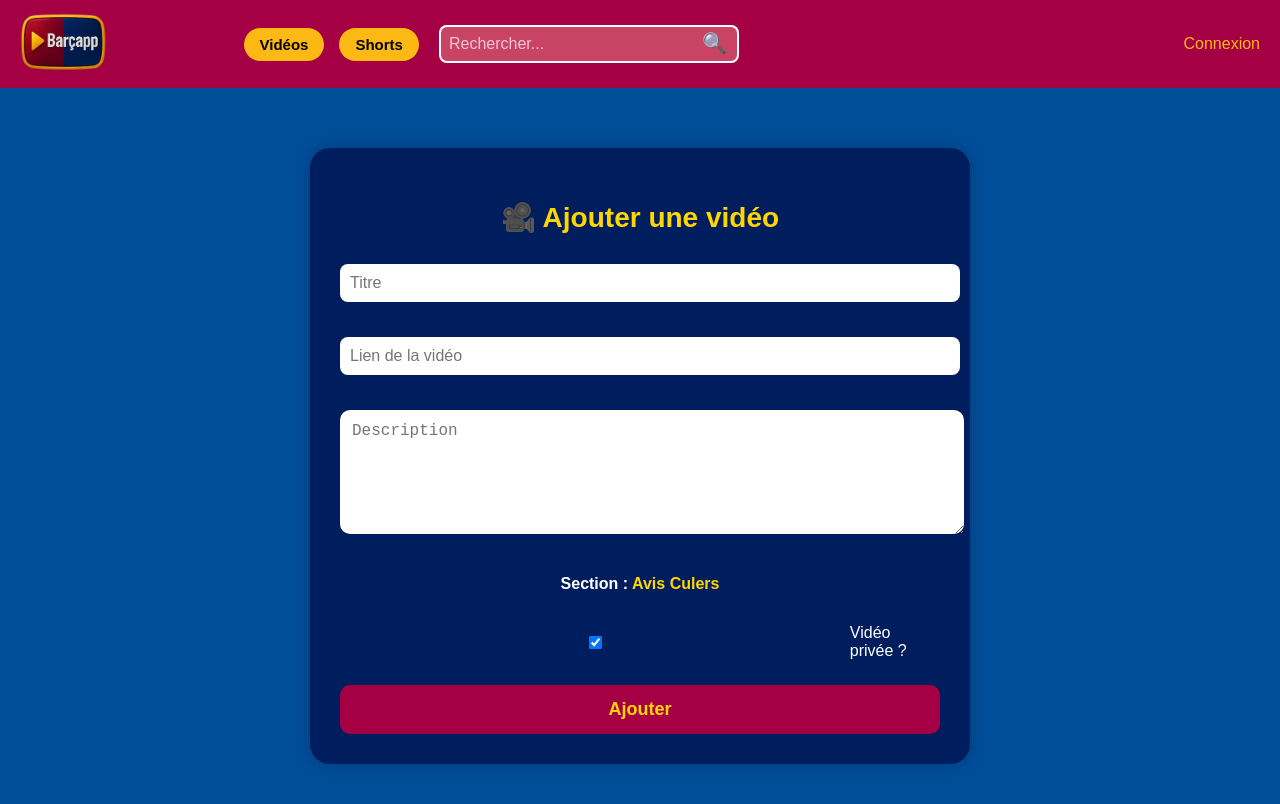
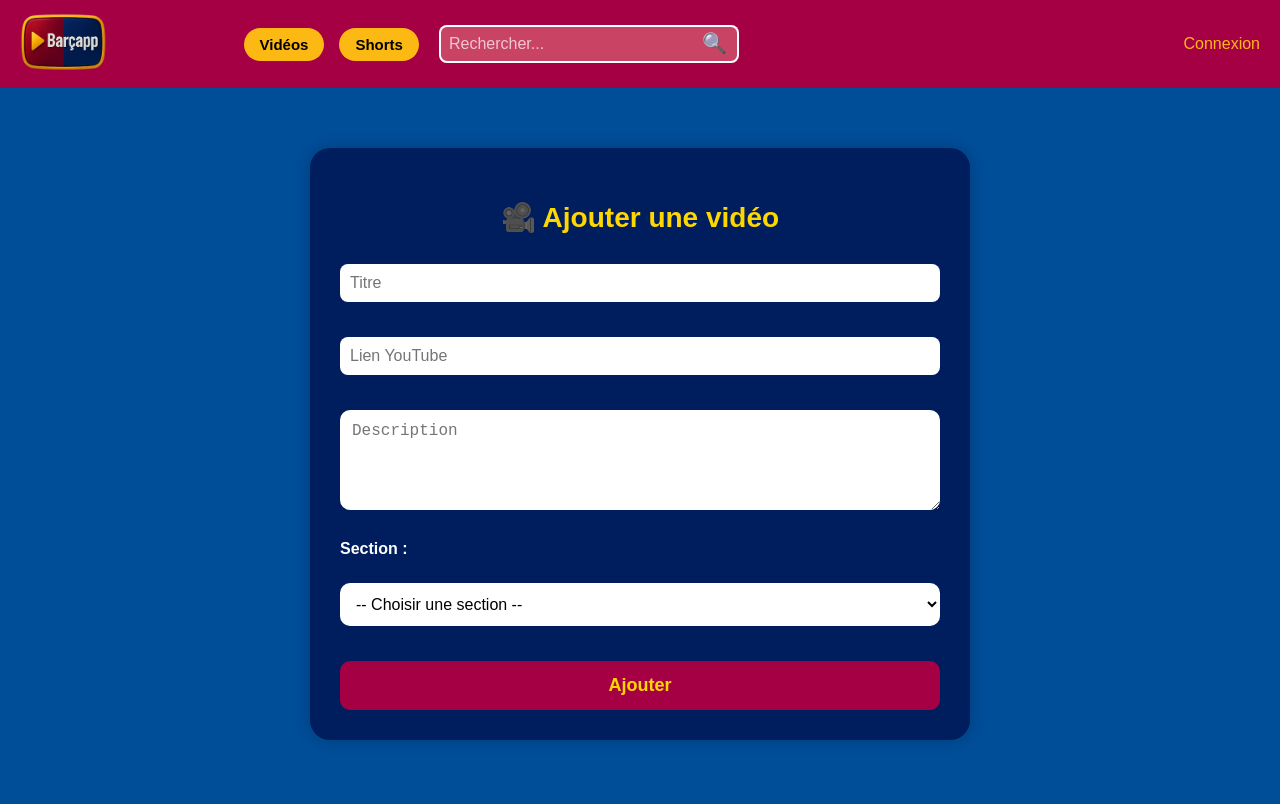
Before and after one commit to chablucas/front-barcapp, a React (Create React App) app: page /ajouter-video in a window 1280 px wide. Shown: the top 804 px of the page. Built offline with nearby package versions, Linux system fonts and the light colour scheme.

Commit message:
AddVideo

```diff
--- a/src/pages/AddVideo.css
+++ b/src/pages/AddVideo.css
@@ -25,6 +25,7 @@
   gap: 15px;
 }
 
+/* Inputs, textarea, select */
 .add-video-form input,
 .add-video-form textarea,
 .add-video-form select {
@@ -35,6 +36,7 @@
   background-color: #fff;
   color: #000;
   width: 100%;
+  box-sizing: border-box;
 }
 
 .add-video-form textarea {
@@ -42,18 +44,12 @@
   min-height: 100px;
 }
 
-.checkbox-label {
-  display: flex;
-  justify-content: space-between;
-  align-items: center;
-  background: none;
-  color: white;
+/* Label de la section */
+.select-label {
+  text-align: left;
   font-size: 16px;
-  padding: 0 5px;
-}
-
-.checkbox-label input {
-  margin-right: 8px;
+  font-weight: 600;
+  margin-top: 5px;
 }
 
 .add-video-button {
@@ -65,11 +61,12 @@
   padding: 14px;
   border-radius: 10px;
   cursor: pointer;
-  transition: background-color 0.3s ease;
+  transition: background-color 0.3s ease, transform 0.1s ease;
 }
 
 .add-video-button:hover {
   background-color: #8e0035;
+  transform: translateY(-1px);
 }
 
 .add-video-message {
--- a/src/pages/AddVideo.js
+++ b/src/pages/AddVideo.js
@@ -1,30 +1,38 @@
 import React, { useState } from 'react';
 import './AddVideo.css';
+
+const API = 'https://back-barcapp.onrender.com/api';
 
 const AddVideo = () => {
   const [form, setForm] = useState({
     title: '',
     description: '',
-        competition: 'Avis Culers',
-        videoUrl: '',
-        isPrivate: true
+    competition: '',
+    videoUrl: ''
   });
+
   const [message, setMessage] = useState('');
 
   const handleChange = (e) => {
-        const { name, value, type, checked } = e.target;
+    const { name, value } = e.target;
     setForm((prev) => ({
       ...prev,
-            [name]: type === 'checkbox' ? checked : value
+      [name]: value
     }));
   };
 
   const handleSubmit = async (e) => {
     e.preventDefault();
+    setMessage('');
 
     try {
       const token = localStorage.getItem('token');
-            const response = await fetch('http://back-barcapp.onrender.com/api/videos', {
+      if (!token) {
+        setMessage('Vous devez être connecté pour ajouter une vidéo.');
+        return;
+      }
+
+      const response = await fetch(`${API}/videos`, {
         method: 'POST',
         headers: {
           'Content-Type': 'application/json',
@@ -33,36 +41,72 @@ const AddVideo = () => {
         body: JSON.stringify(form)
       });
 
-            const data = await response.json();
-            if (!response.ok) throw new Error(data.message || 'Erreur lors de l’ajout');
+      const data = await response.json().catch(() => ({}));
+
+      if (!response.ok) {
+        throw new Error(data.message || 'Erreur lors de l’ajout');
+      }
 
       setMessage('Vidéo ajoutée avec succès !');
-            setForm({ title: '', description: '', competition: 'Avis Culers', videoUrl: '', isPrivate: true });
+
+      setForm({
+        title: '',
+        description: '',
+        competition: '',
+        videoUrl: ''
+      });
     } catch (err) {
-            setMessage(err.message);
+      setMessage(err.message || 'Erreur réseau');
     }
   };
 
   return (
     <div className="add-video-container">
       <h2 className="add-video-title">🎥 Ajouter une vidéo</h2>
+
       <form className="add-video-form" onSubmit={handleSubmit}>
-                <input type="text" name="title" placeholder="Titre" value={form.title} onChange={handleChange} required />
-                <input type="text" name="videoUrl" placeholder="Lien de la vidéo" value={form.videoUrl} onChange={handleChange} required />
-                <textarea name="description" placeholder="Description" value={form.description} onChange={handleChange} />
 
-                {/* Section affichée à l’utilisateur */}
-                <p style={{ color: 'white', fontWeight: 'bold', textAlign: 'center' }}>
-                    Section : <span style={{ color: '#FFD700' }}>Avis Culers</span>
-                </p>
+        <input
+          type="text"
+          name="title"
+          placeholder="Titre"
+          value={form.title}
+          onChange={handleChange}
+          required
+        />
 
-                {/* Champ caché pour envoyer au backend */}
-                <input type="hidden" name="competition" value="Avis Culers" />
+        <input
+          type="text"
+          name="videoUrl"
+          placeholder="Lien YouTube"
+          value={form.videoUrl}
+          onChange={handleChange}
+          required
+        />
 
-                <label className="checkbox-label">
-                    <input type="checkbox" name="isPrivate" checked={form.isPrivate} onChange={handleChange} />
-                    Vidéo privée ?
-                </label>
+        <textarea
+          name="description"
+          placeholder="Description"
+          value={form.description}
+          onChange={handleChange}
+        />
+
+        {/* SELECT SECTION */}
+        <label className="select-label">Section :</label>
+        <select
+          name="competition"
+          className="select-input"
+          value={form.competition}
+          onChange={handleChange}
+          required
+        >
+          <option value="">-- Choisir une section --</option>
+          <option value="LaLiga">LaLiga</option>
+          <option value="Ligue des Champions">Ligue des Champions</option>
+          <option value="Coupe du Roi">Coupe du Roi</option>
+          <option value="Supercoupe d’Espagne">Supercoupe d’Espagne</option>
+          <option value="Avis Culers">Avis Culers</option>
+        </select>
 
         <button type="submit" className="add-video-button">Ajouter</button>
       </form>
```
Lines whose indentation alone changed are shown as unchanged.
